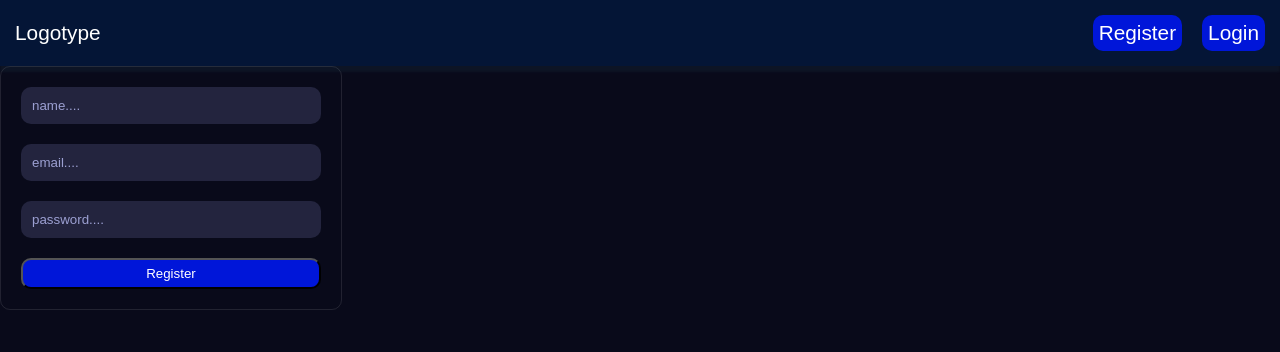
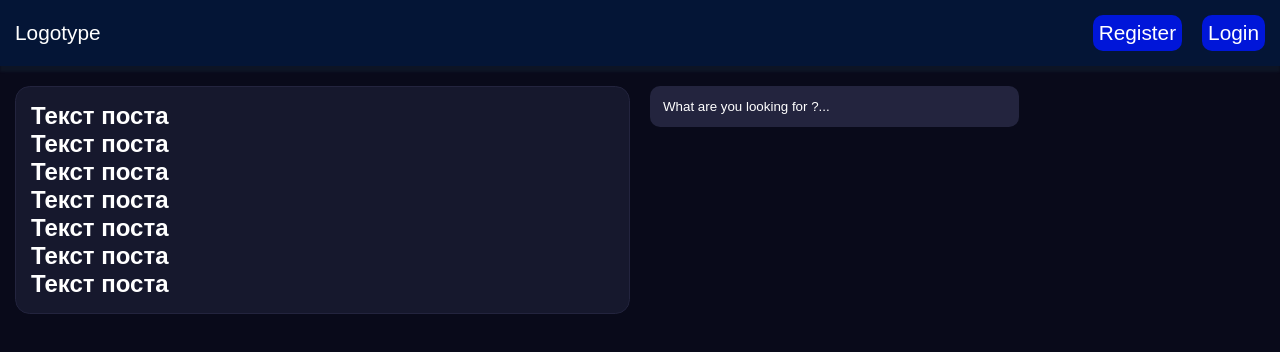
Before and after one commit to volodinSergey/Blog-for-devhouse, a Vue app in the folder frontend/: page / in a window 1280 px wide. Shown: the top 352 px of the page. Built offline with nearby package versions, Linux system fonts and the light colour scheme.

Commit message:
Customized posts list scroll behavior and added adaptive

```diff
--- a/frontend/src/App.vue
+++ b/frontend/src/App.vue
@@ -55,5 +55,6 @@ body {
   color: rgb(87, 249, 255);
   font-family: sans-serif;
   color: #fff;
+  overflow: hidden;
 }
 </style>
--- /dev/null
+++ b/frontend/src/components/PostsActions.vue
@@ -0,0 +1,39 @@
+<template>
+  <div class="posts-actions">
+    <input
+      type="search"
+      placeholder="What are you looking for ?..."
+    />
+  </div>
+</template>
+
+<script>
+export default {
+  name: 'PostsActions',
+}
+</script>
+
+<style lang="scss" scoped>
+.posts-actions {
+  flex-basis: 50%;
+
+  @media (max-width: 720px) {
+    order: -1;
+  }
+}
+
+input {
+  background-color: #23243e;
+  color: #fff;
+  padding: 10px;
+  border: 3px solid transparent;
+  border-radius: 10px;
+  transition: 0.3s;
+  outline: none;
+  width: 60%;
+
+  &::placeholder {
+    color: #fff;
+  }
+}
+</style>
--- a/frontend/src/components/PostsList.vue
+++ b/frontend/src/components/PostsList.vue
@@ -1,13 +1,12 @@
 <template>
   <ul class="posts-list">
-    <PostsListItem />
-    <PostsListItem />
     <PostsListItem />
   </ul>
 </template>
 
 <script>
 import PostsListItem from './PostsListItem.vue'
+
 export default {
   name: 'PostsList',
 
@@ -21,5 +20,22 @@ export default {
 .posts-list {
   display: grid;
   gap: 1.5rem;
+  flex-basis: 50%;
+  overflow-y: auto;
+  max-height: 90vh;
+  border-radius: 0.9rem;
+
+  @media (max-width: 720px) {
+    flex-basis: 100%;
+  }
+
+  &::-webkit-scrollbar {
+    width: 0.4rem;
+  }
+
+  &::-webkit-scrollbar-thumb {
+    background-color: #ababab12;
+    border-radius: 10px;
+  }
 }
 </style>
--- a/frontend/src/components/PostsListItem.vue
+++ b/frontend/src/components/PostsListItem.vue
@@ -1,5 +1,11 @@
 <template>
   <li class="post-item">
+    <h1>Текст поста</h1>
+    <h1>Текст поста</h1>
+    <h1>Текст поста</h1>
+    <h1>Текст поста</h1>
+    <h1>Текст поста</h1>
+    <h1>Текст поста</h1>
     <h1>Текст поста</h1>
   </li>
 </template>
@@ -12,7 +18,7 @@ export default {
 
 <style lang="scss" scoped>
 .post-item {
-  padding: 10px;
+  padding: 15px;
   border: 1px solid #23243e;
   background-color: #16182d;
   border-radius: 0.9rem;
--- a/frontend/src/router/index.js
+++ b/frontend/src/router/index.js
@@ -1,7 +1,7 @@
 import Vue from 'vue'
 import VueRouter from 'vue-router'
 
-import RegisterView from '@/views/RegisterView'
+// import RegisterView from '@/views/RegisterView'
 import LoginView from '@/views/LoginView'
 import HomeView from '@/views/HomeView'
 import PostsView from '@/views/PostsView.vue'
@@ -12,8 +12,8 @@ Vue.use(VueRouter)
 const routes = [
   {
     path: '/',
-    name: 'registerView',
-    component: RegisterView
+    name: 'postsView',
+    component: PostsView
   },
 
   {
--- a/frontend/src/views/PostsView.vue
+++ b/frontend/src/views/PostsView.vue
@@ -3,6 +3,8 @@
     <div class="container">
       <div class="posts__box">
         <PostsList />
+
+        <PostsActions />
       </div>
     </div>
   </section>
@@ -10,12 +12,14 @@
 
 <script>
 import PostsList from '@/components/PostsList.vue'
+import PostsActions from '@/components/PostsActions.vue'
 
 export default {
   name: 'PostsView',
 
   components: {
     PostsList,
+    PostsActions,
   },
 }
 </script>
@@ -24,6 +28,12 @@ export default {
 .posts {
   &__box {
     padding-top: 20px;
+    display: flex;
+    gap: 20px;
+
+    @media (max-width: 720px) {
+      flex-wrap: wrap;
+    }
   }
 }
 
```
